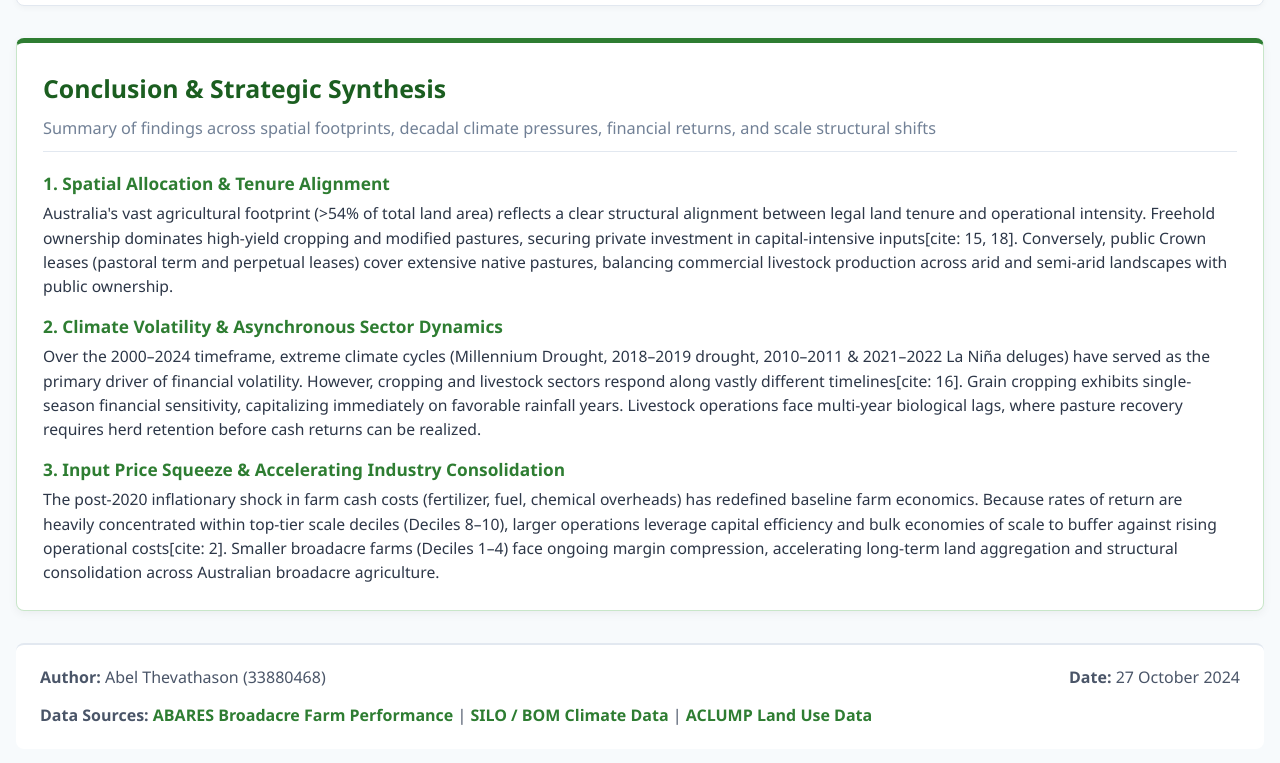
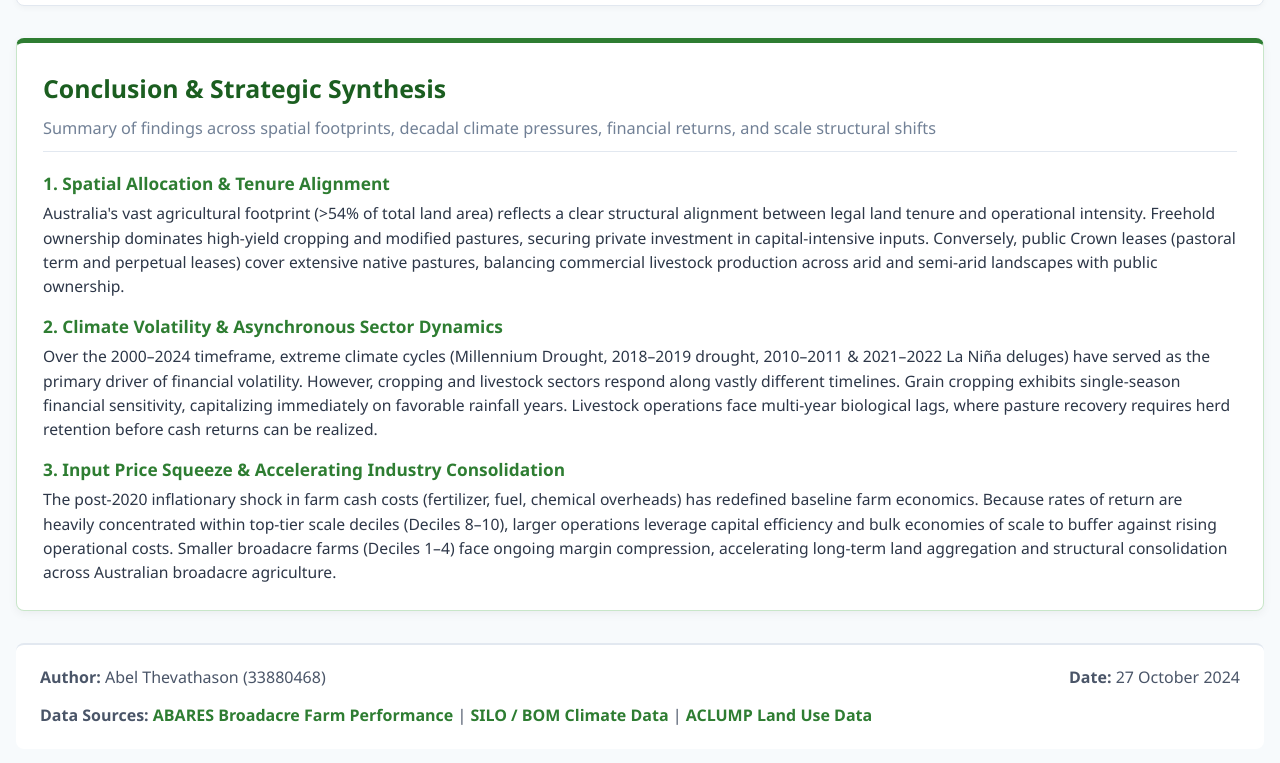
Before and after one commit to AbelThevathason/Data-Visualisation-2-Github-folder, a plain HTML site: page index.html in a window 1280 px wide. Shown: the part 6512-7275 px from the top of the page. Drawn offline with Linux system fonts and the light colour scheme; a script that the page names is missing.

Commit message:
remove citations

```diff
--- a/index.html
+++ b/index.html
@@ -327,21 +327,21 @@
       <div class="analysis-point">
         <h5>1. Spatial Allocation & Tenure Alignment</h5>
         <p>
-          Australia's vast agricultural footprint (>54% of total land area) reflects a clear structural alignment between legal land tenure and operational intensity. Freehold ownership dominates high-yield cropping and modified pastures, securing private investment in capital-intensive inputs[cite: 15, 18]. Conversely, public Crown leases (pastoral term and perpetual leases) cover extensive native pastures, balancing commercial livestock production across arid and semi-arid landscapes with public ownership.
+          Australia's vast agricultural footprint (>54% of total land area) reflects a clear structural alignment between legal land tenure and operational intensity. Freehold ownership dominates high-yield cropping and modified pastures, securing private investment in capital-intensive inputs. Conversely, public Crown leases (pastoral term and perpetual leases) cover extensive native pastures, balancing commercial livestock production across arid and semi-arid landscapes with public ownership.
         </p>
       </div>
 
       <div class="analysis-point">
         <h5>2. Climate Volatility & Asynchronous Sector Dynamics</h5>
         <p>
-          Over the 2000–2024 timeframe, extreme climate cycles (Millennium Drought, 2018–2019 drought, 2010–2011 & 2021–2022 La Niña deluges) have served as the primary driver of financial volatility. However, cropping and livestock sectors respond along vastly different timelines[cite: 16]. Grain cropping exhibits single-season financial sensitivity, capitalizing immediately on favorable rainfall years. Livestock operations face multi-year biological lags, where pasture recovery requires herd retention before cash returns can be realized.
+          Over the 2000–2024 timeframe, extreme climate cycles (Millennium Drought, 2018–2019 drought, 2010–2011 & 2021–2022 La Niña deluges) have served as the primary driver of financial volatility. However, cropping and livestock sectors respond along vastly different timelines. Grain cropping exhibits single-season financial sensitivity, capitalizing immediately on favorable rainfall years. Livestock operations face multi-year biological lags, where pasture recovery requires herd retention before cash returns can be realized.
         </p>
       </div>
 
       <div class="analysis-point">
         <h5>3. Input Price Squeeze & Accelerating Industry Consolidation</h5>
         <p>
-          The post-2020 inflationary shock in farm cash costs (fertilizer, fuel, chemical overheads) has redefined baseline farm economics. Because rates of return are heavily concentrated within top-tier scale deciles (Deciles 8–10), larger operations leverage capital efficiency and bulk economies of scale to buffer against rising operational costs[cite: 2]. Smaller broadacre farms (Deciles 1–4) face ongoing margin compression, accelerating long-term land aggregation and structural consolidation across Australian broadacre agriculture.
+          The post-2020 inflationary shock in farm cash costs (fertilizer, fuel, chemical overheads) has redefined baseline farm economics. Because rates of return are heavily concentrated within top-tier scale deciles (Deciles 8–10), larger operations leverage capital efficiency and bulk economies of scale to buffer against rising operational costs. Smaller broadacre farms (Deciles 1–4) face ongoing margin compression, accelerating long-term land aggregation and structural consolidation across Australian broadacre agriculture.
         </p>
       </div>
     </article>
```
